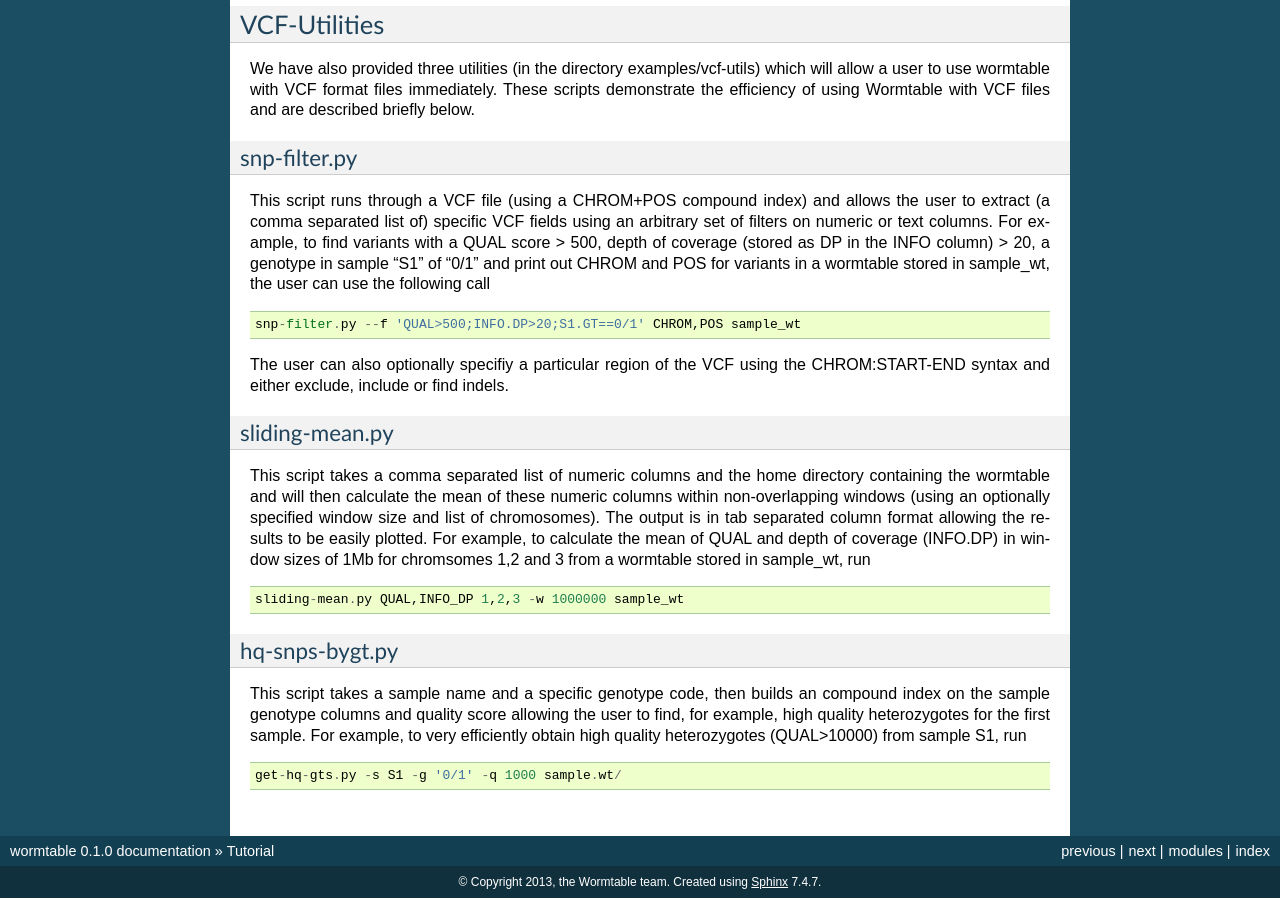
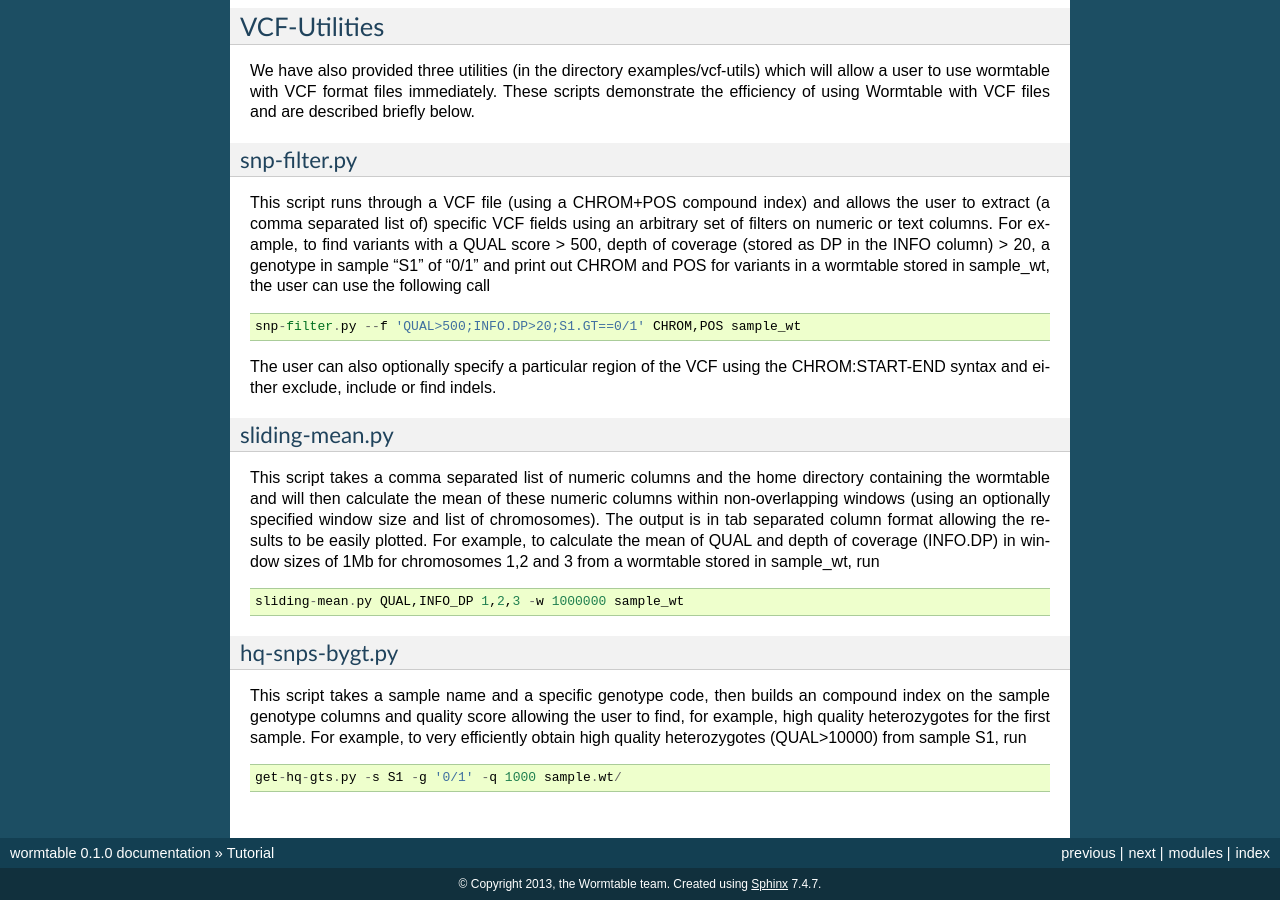
Before and after one commit to wormtable/wormtable, a Sphinx documentation site: the page built from docs/source/tutorial.rst, in a window 1280 px wide and 900 px high, scrolled down 7936 px. Built offline with Sphinx 7.4.7, drawn with Linux system fonts in a browser that asks for light colours; formulas are drawn with MathJax 3; some of the changed text lies outside the part shown.

Commit message:
Spell checked.

```diff
--- a/docs/source/api.rst
+++ b/docs/source/api.rst
@@ -190,7 +190,7 @@ automatically close indexes::
     # Index i is now closed and cannot be accessed
 
 Indexes sort the *keys* in the columns of interest, and map these keys to the rows
-of the table that they are found. To get the minumum and maximum keys from the
+of the table that they are found. To get the minimum and maximum keys from the
 index, we use the :meth:`Index.get_min` and :meth:`Index.get_max` methods::
 
     >>> i = t.open_index("writer")
@@ -294,7 +294,7 @@ Since keys now contain values from multiple columns, the :meth:`Index.get_min` a
     >>> i.get_max()
     (18, 8)
 
-These are also more flexible now, however, as we can get the minumum and maximum keys
+These are also more flexible now, however, as we can get the minimum and maximum keys
 with a given prefix::
 
     >>> i.get_min(7)
--- a/docs/source/data-storage.rst
+++ b/docs/source/data-storage.rst
@@ -14,7 +14,7 @@ also allowing us to efficiently retrieve values from the table.
 
 This page describes the type and sizes of data that may be stored in columns,
 as well as some low-level details about this data storage format. While this
-information is not directly relevent to programmers using wormtable, it
+information is not directly relevant to programmers using wormtable, it
 can help to understand the various tradeoffs when choosing a particular
 type or choosing a variable versus a fixed length column.
 
--- a/docs/source/tutorial.rst
+++ b/docs/source/tutorial.rst
@@ -403,7 +403,7 @@ Transition-Transversion ratio
 This example uses a compound index of the reference nucleotide (*REF*) and the alternate
 nucleotide (*ALT*) to count the number of transitions (changes A <-> G or C <-> T) and
 transversions (A or G <-> C or T). Using the counter feature this task can be very fast
-with Wormtable. First we use Python's itertools to generate a list of all possible
+with Wormtable. First we use Python's :mod:`itertools` to generate a list of all possible
 single bases changes (ie all pairs of A,C,G and T). We then count the number of
 instances of each change in our data ::
 
@@ -498,7 +498,7 @@ use the following call ::
 
     snp-filter.py --f 'QUAL>500;INFO.DP>20;S1.GT==0/1' CHROM,POS sample_wt
 
-The user can also optionally specifiy a particular region of the VCF using the
+The user can also optionally specify a particular region of the VCF using the
 CHROM:START-END syntax and either exclude, include or find indels.
 
 ***************
@@ -511,7 +511,7 @@ numeric columns within non-overlapping windows (using an optionally specified
 window size and list of chromosomes). The output is in tab separated column
 format allowing the results to be easily plotted. For example, to calculate the
 mean of QUAL and depth of coverage (INFO.DP) in window sizes of 1Mb for
-chromsomes 1,2 and 3 from a wormtable stored in sample_wt, run ::
+chromosomes 1,2 and 3 from a wormtable stored in sample_wt, run ::
 
     sliding-mean.py QUAL,INFO_DP 1,2,3 -w 1000000 sample_wt
 
```
